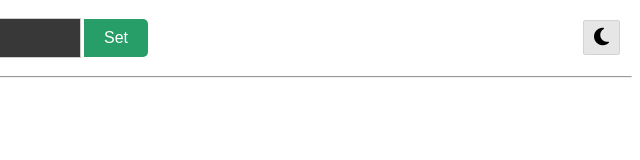
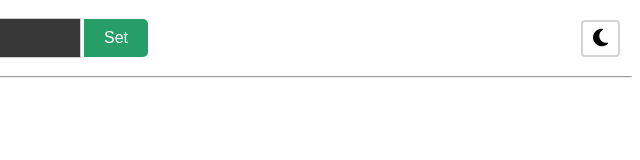
Before and after one commit to foreverstoboiii/trackerplan, a plain HTML site: page index.html in a window 1280 px wide. Both pictures are taken after a click on the button 1239 px from the left and 37 px from the top of the page. Shown: the full height of the page, 640-1280 px from the left. Drawn offline with Linux system fonts and the light colour scheme.

Commit message:
UI: Поправка стилей.

```diff
--- a/style.css
+++ b/style.css
@@ -25,6 +25,8 @@ input {
     border-radius: 5px 0 0 5px; /* Скругление только слева */
     font-size: 16px;
 }
+
+
 
 input:hover {
     background-color: #fffffff1; /* Светлый фон при наведении */
@@ -154,9 +156,9 @@ body.dark-mode .custom-checkbox {
     z-index: 999;
     padding: 5px 10px;
     font-size: 20px;
-    border: solid 1px #797979;
-    border-radius: 2px;
-    background-color: #464646;
+    border: solid 2px #797979;
+    border-radius: 4px;
+    background-color: #46464670;
     cursor: pointer;
 }
 
@@ -165,9 +167,10 @@ body.dark-mode .custom-checkbox {
 }
 
 body.dark-mode #themetoggle {
-    background-color: #e6e6e6;
+    background-color: #ffffff;
     color: #020202;
-    border: solid 1px #d3d3d3;
+    border: solid 2px #d3d3d3;
+    border-radius: 4px;
 }
 
 body.dark-mode #themetoggle:hover {
```
